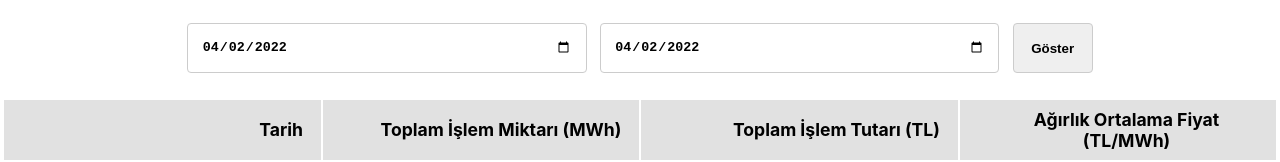
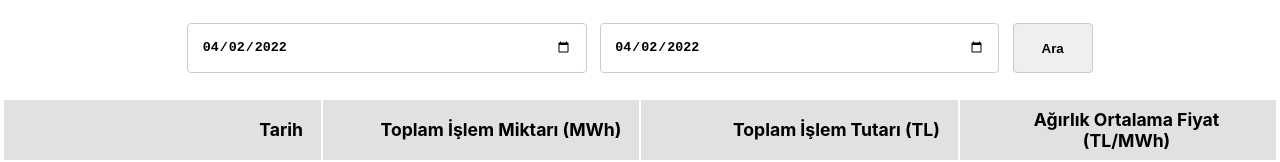
Before and after one commit to onur-yildiz/react-table-example, a React (Create React App) app: page / in a window 1280 px wide. Shown: the top 162 px of the page. Built offline with nearby package versions, Linux system fonts and the light colour scheme.

Commit message:
change text

```diff
--- a/src/views/DateInputBar.tsx
+++ b/src/views/DateInputBar.tsx
@@ -23,11 +23,7 @@ const DateInputBar = () => {
         value={endDate}
       />
       <button className="input--button" type="submit" onClick={handleSubmit}>
-        {isLoading ? (
-          <div className="loading-indicator" />
-        ) : (
-          <span>Göster</span>
-        )}
+        {isLoading ? <div className="loading-indicator" /> : <span>Ara</span>}
       </button>
     </div>
   );
```
